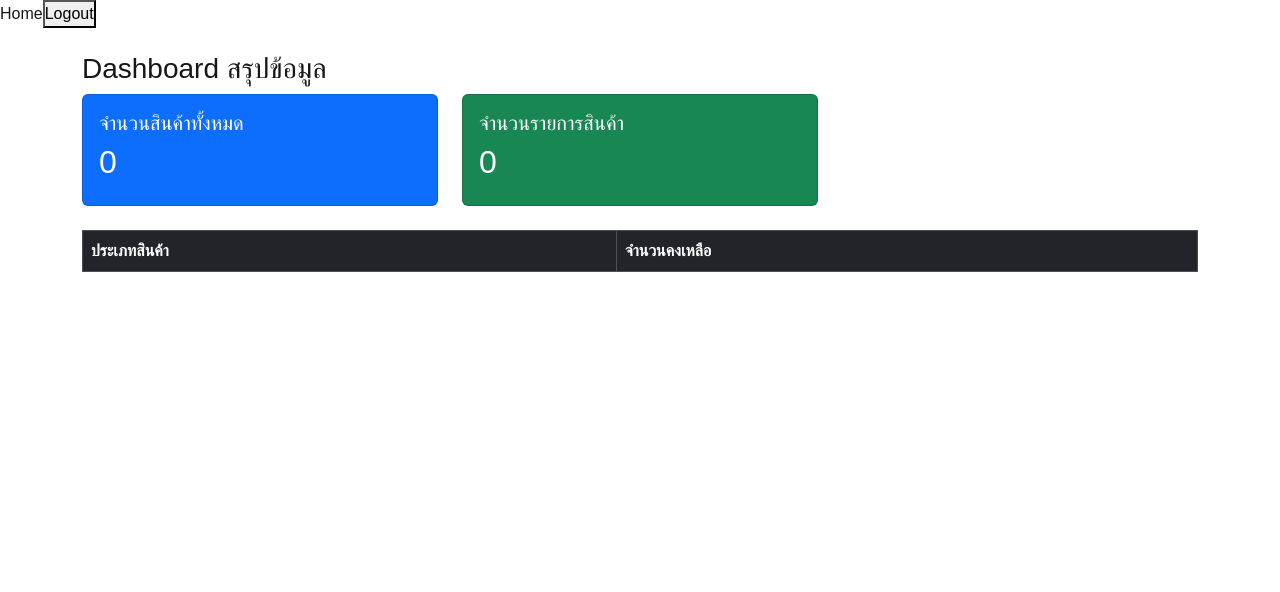
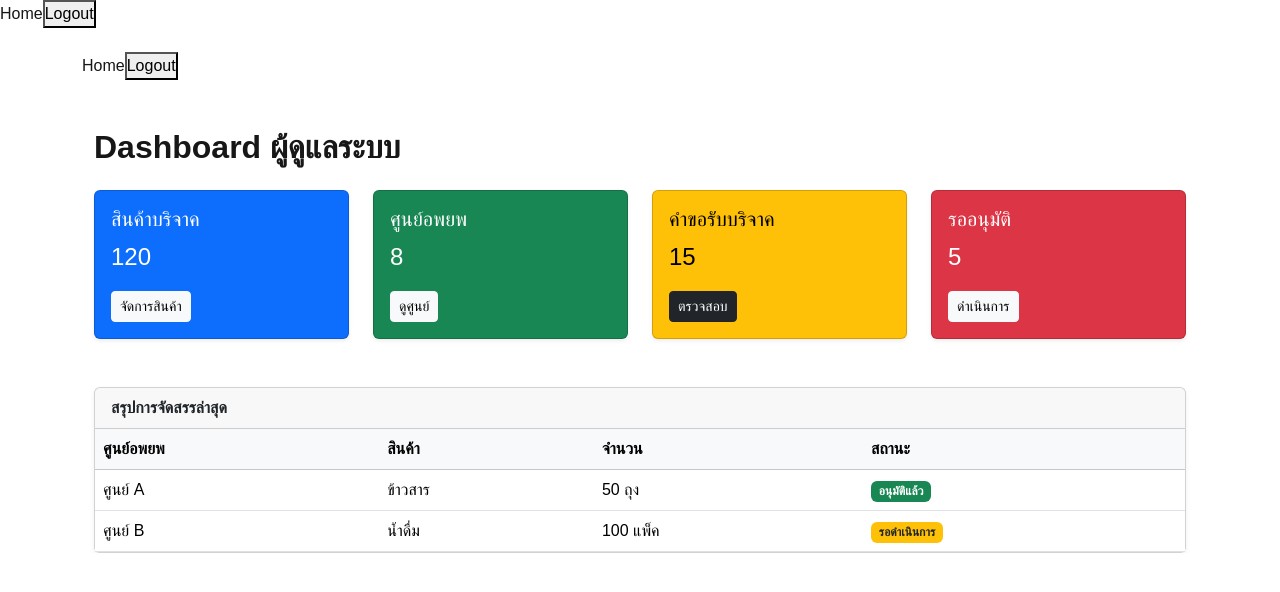
Before and after one commit to mmkunlanat/inventory-system, a Next.js app: page /admin/dashboard in a window 1280 px wide. Before the commit this address had no page. Shown: the top 592 px of the page. Built offline with nearby package versions, Linux system fonts and the light colour scheme.

Commit message:
add admin dashboard page

```diff
--- a/src/app/admin/dashboard/page.js
+++ b/src/app/admin/dashboard/page.js
@@ -1,77 +1,112 @@
-"use client"
-import { useEffect, useState } from "react";
-import { useRouter } from "next/navigation";
+import Navbar from "@/components/Navbar";
 
-export default function Dashboard() {
-  const router = useRouter();
-  const [items, setItems] = useState([]);
+export default function AdminDashboard() {
+  return (
+    <>
+      <Navbar />
 
-  useEffect(() => {
-    if (sessionStorage.getItem("role") !== "admin") {
-      router.push("/login");
-    } else {
-      loadItems();
-    }
-  }, []);
+      <div className="container mt-5">
 
-  const loadItems = async () => {
-    const res = await fetch("/api/items");
-    const data = await res.json();
-    setItems(data);
-  };
+        <h2 className="mb-4 fw-bold">Dashboard ผู้ดูแลระบบ</h2>
 
-  // คำนวณข้อมูล
-  const totalQuantity = items.reduce((sum, i) => sum + i.quantity, 0);
-  const totalItems = items.length;
+        <div className="row g-4">
 
-  const categorySummary = {};
-  items.forEach(i => {
-    categorySummary[i.category] =
-      (categorySummary[i.category] || 0) + i.quantity;
-  });
-
-  return (
-    <div>
-      <h3>Dashboard สรุปข้อมูล</h3>
-
-      {/* สรุปบนการ์ด */}
-      <div className="row mb-4">
-        <div className="col-md-4">
-          <div className="card text-bg-primary">
+          {/* สินค้าบริจาค */}
+          <div className="col-md-3">
+            <div className="card text-bg-primary shadow-sm h-100">
               <div className="card-body">
-              <h5>จำนวนสินค้าทั้งหมด</h5>
-              <h2>{totalQuantity}</h2>
+                <h5 className="card-title">สินค้าบริจาค</h5>
+                <p className="card-text fs-4">120</p>
+                <a href="/admin/items" className="btn btn-light btn-sm">
+                  จัดการสินค้า
+                </a>
               </div>
             </div>
           </div>
 
-        <div className="col-md-4">
-          <div className="card text-bg-success">
+          {/* ศูนย์อพยพ */}
+          <div className="col-md-3">
+            <div className="card text-bg-success shadow-sm h-100">
               <div className="card-body">
-              <h5>จำนวนรายการสินค้า</h5>
-              <h2>{totalItems}</h2>
-            </div>
+                <h5 className="card-title">ศูนย์อพยพ</h5>
+                <p className="card-text fs-4">8</p>
+                <a href="/admin/centers" className="btn btn-light btn-sm">
+                  ดูศูนย์
+                </a>
               </div>
             </div>
           </div>
 
-      {/* ตารางสรุปตามประเภท */}
-      <table className="table table-bordered">
-        <thead className="table-dark">
+          {/* คำขอรับบริจาค */}
+          <div className="col-md-3">
+            <div className="card text-bg-warning shadow-sm h-100">
+              <div className="card-body">
+                <h5 className="card-title">คำขอรับบริจาค</h5>
+                <p className="card-text fs-4">15</p>
+                <a href="/admin/requests" className="btn btn-dark btn-sm">
+                  ตรวจสอบ
+                </a>
+              </div>
+            </div>
+          </div>
+
+          {/* รายการรออนุมัติ */}
+          <div className="col-md-3">
+            <div className="card text-bg-danger shadow-sm h-100">
+              <div className="card-body">
+                <h5 className="card-title">รออนุมัติ</h5>
+                <p className="card-text fs-4">5</p>
+                <a href="/admin/requests" className="btn btn-light btn-sm">
+                  ดำเนินการ
+                </a>
+              </div>
+            </div>
+          </div>
+
+        </div>
+
+        {/* ตารางสรุป */}
+        <div className="card mt-5 shadow-sm">
+          <div className="card-header fw-bold">
+            สรุปการจัดสรรล่าสุด
+          </div>
+          <div className="card-body p-0">
+            <table className="table mb-0">
+              <thead className="table-light">
                 <tr>
-            <th>ประเภทสินค้า</th>
-            <th>จำนวนคงเหลือ</th>
+                  <th>ศูนย์อพยพ</th>
+                  <th>สินค้า</th>
+                  <th>จำนวน</th>
+                  <th>สถานะ</th>
                 </tr>
               </thead>
               <tbody>
-          {Object.keys(categorySummary).map(cat => (
-            <tr key={cat}>
-              <td>{cat}</td>
-              <td>{categorySummary[cat]}</td>
+                <tr>
+                  <td>ศูนย์ A</td>
+                  <td>ข้าวสาร</td>
+                  <td>50 ถุง</td>
+                  <td>
+                    <span className="badge bg-success">
+                      อนุมัติแล้ว
+                    </span>
+                  </td>
                 </tr>
-          ))}
+                <tr>
+                  <td>ศูนย์ B</td>
+                  <td>น้ำดื่ม</td>
+                  <td>100 แพ็ค</td>
+                  <td>
+                    <span className="badge bg-warning text-dark">
+                      รอดำเนินการ
+                    </span>
+                  </td>
+                </tr>
               </tbody>
             </table>
           </div>
+        </div>
+
+      </div>
+    </>
   );
 }
```
Lines whose indentation alone changed are shown as unchanged.
